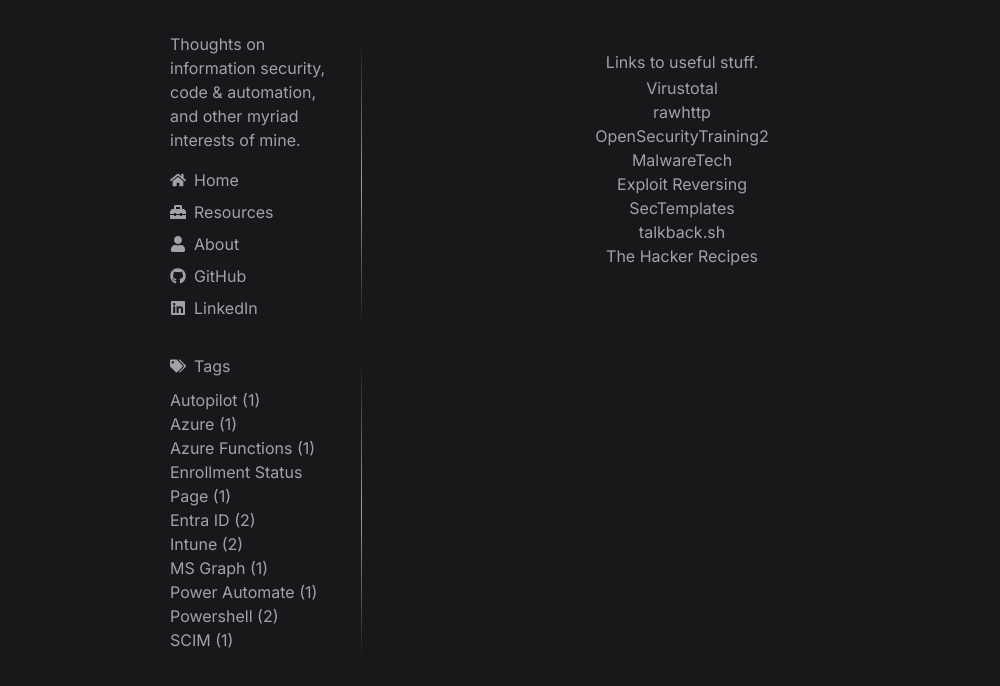
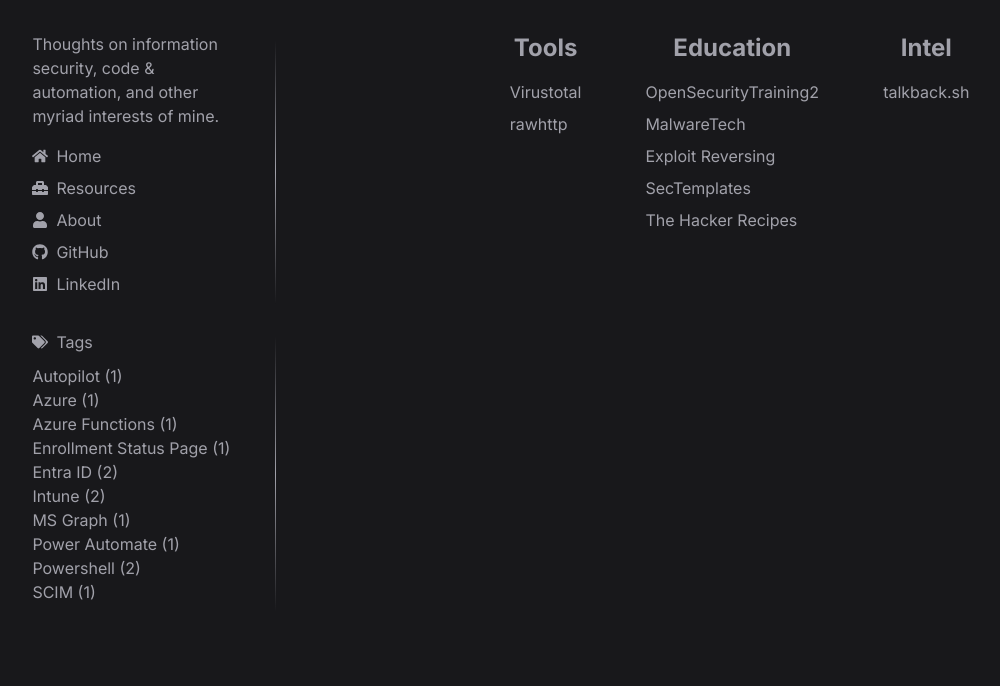
Before and after one commit to mattcbarrett/mattcbarrett.github.io, a Next.js app: page /resources in a window 1280 px wide. Shown: the top 686 px of the page, without its empty margins (86-1086 px from the left). Built offline with nearby package versions, Linux system fonts and the light colour scheme.

Commit message:
layout changes

```diff
--- a/app/about/page.tsx
+++ b/app/about/page.tsx
@@ -19,16 +19,14 @@
       .sort()
 
   return (
-    <div className="flex items-center justify-center">
-      <div className="lg:w-4/5 md:w-full px-8 mx-auto">
-        <div className="flex flex-col lg:flex-row lg:space-x-8 justify-center">
-          {/* Move Sidebar component after 3/5th width div to place sidebar on right side of page. Then change parent div to flex-col-reverse to ensure menu button appears at top of page on small viewports. */}
-          <Sidebar tags={tags} tagsLower={tagsLower} />
-          <div className="flex flex-col w-full lg:w-3/5 py-8 items-center mb-4">
-            <p className="prose prose-zinc400 text-left max-w-fit">
-              {"I've learned a great deal from others over the years, benefitting from the idea that knowledge should be free. This is my effort to practice that same philosophy, contribute to the community that's helped me succeed, and pass on my own knowledge so others may benefit in the same way."}
-            </p>
-          </div>
+    <div className="lg:container lg:mx-auto">
+      <div className="flex lg:flex-row lg:space-x-16 md:mx-8 flex-col justify-center">
+        {/* Move Sidebar component after 3/5th width div to place sidebar on right side of page. Then change parent div to flex-col-reverse to ensure menu button appears at top of page on small viewports. */}
+        <Sidebar tags={tags} tagsLower={tagsLower} />
+        <div className="flex flex-col lg:max-w-[800px] py-4">
+          <p className="prose prose-zinc400 text-left ml-4">
+            {"Most of my knowledge was gained from forums or blogs such as this, and I've come to share the philosophy that knowledge should be free. This site is a meager contribution."}
+          </p>
         </div>
       </div>
     </div>
--- a/app/components/BlogPostTeaser.tsx
+++ b/app/components/BlogPostTeaser.tsx
@@ -12,7 +12,7 @@
   const teaser = post.content.substring(0,550) + "..." //ellipsis so the post's content trails off
 
   return (
-    <div className="container mx-auto mt-8">
+    <div className="container mx-auto mt-6">
       <Link href={`/posts/${post.slug}`} className="hover:text-lime-400">
         <div className="relative w-full">
           <img src={post.header_image} alt="header image" className="w-full object-cover" />
--- a/app/resources/page.tsx
+++ b/app/resources/page.tsx
@@ -5,7 +5,7 @@
 
 type Props = {}
 
-const AboutPage = (props: Props) => {
+const ResourcesPage = (props: Props) => {
   const allPosts = getAllPosts()
   const tags =
     allPosts
@@ -20,28 +20,55 @@
       .sort()
 
   return (
-    <div className="flex items-center justify-center">
-      <div className="lg:w-4/5 md:w-full px-8 mx-auto">
-        <div className="flex flex-col lg:flex-row lg:space-x-8 justify-center">
-          {/* Move Sidebar component after 3/5th width div to place sidebar on right side of page. Then change parent div to flex-col-reverse to ensure menu button appears at top of page on small viewports. */}
-          <Sidebar tags={tags} tagsLower={tagsLower} />
-          <div className="flex flex-col w-full lg:w-3/5 py-8 items-center mb-4">
-            <p className="prose prose-zinc400 text-left max-w-fit">
-              {"Links to useful stuff."}
-            </p>
-            <Link href="https://virustotal.com" className="hover:text-lime-400">Virustotal</Link>
-            <Link href="https://rawhttp.com/" className="hover:text-lime-400">rawhttp</Link>
-            <Link href="https://p.ost2.fyi/courses/" className="hover:text-lime-400">OpenSecurityTraining2</Link>
-            <Link href="https://malwaretech.com/" className="hover:text-lime-400">MalwareTech</Link>
-            <Link href="https://exploitreversing.com/" className="hover:text-lime-400">Exploit Reversing</Link>
-            <Link href="https://www.sectemplates.com/" className="hover:text-lime-400">SecTemplates</Link>
-            <Link href="https://talkback.sh/" className="hover:text-lime-400">talkback.sh</Link>
-            <Link href="https://www.thehacker.recipes/" className="hover:text-lime-400">The Hacker Recipes</Link>
+    <div className="lg:container lg:mx-auto">
+      <div className="flex lg:flex-row lg:space-x-16 md:mx-8 flex-col justify-center">
+        {/* Move Sidebar component after 3/5th width div to place sidebar on right side of page. Then change parent div to flex-col-reverse to ensure menu button appears at top of page on small viewports. */}
+        <Sidebar tags={tags} tagsLower={tagsLower} />
+        <div className="flex flex-col lg:min-w-[800px] py-4">
+          <div className="flex gap-16 max-w-4xl mx-auto">
+
+            <div className="flex flex-col space-y-2">
+              <p className="text-2xl font-bold text-center mb-2">Tools</p>
+              <Link href="https://virustotal.com" className="hover:text-lime-400">
+                Virustotal
+              </Link>
+              <Link href="https://rawhttp.com/" className="hover:text-lime-400">
+                rawhttp
+              </Link>
+            </div>
+
+            <div className="flex flex-col space-y-2">
+              <p className="text-2xl font-bold text-center mb-2">Education</p>
+              <Link href="https://p.ost2.fyi/courses/" className="hover:text-lime-400">
+                OpenSecurityTraining2
+              </Link>
+              <Link href="https://malwaretech.com/" className="hover:text-lime-400">
+                MalwareTech
+              </Link>
+              <Link href="https://exploitreversing.com/" className="hover:text-lime-400">
+                Exploit Reversing
+              </Link>
+              <Link href="https://www.sectemplates.com/" className="hover:text-lime-400">
+                SecTemplates
+              </Link>
+              <Link href="https://www.thehacker.recipes/" className="hover:text-lime-400">
+                The Hacker Recipes
+              </Link>
+            </div>
+
+            <div className="flex flex-col space-y-2">
+              <p className="text-2xl font-bold text-center mb-2">Intel</p>
+              <Link href="https://talkback.sh/" className="hover:text-lime-400">
+                talkback.sh
+              </Link>
+            </div>
+
           </div>
         </div>
+
       </div>
     </div>
   )
 }
 
-export default AboutPage
+export default ResourcesPage
```
